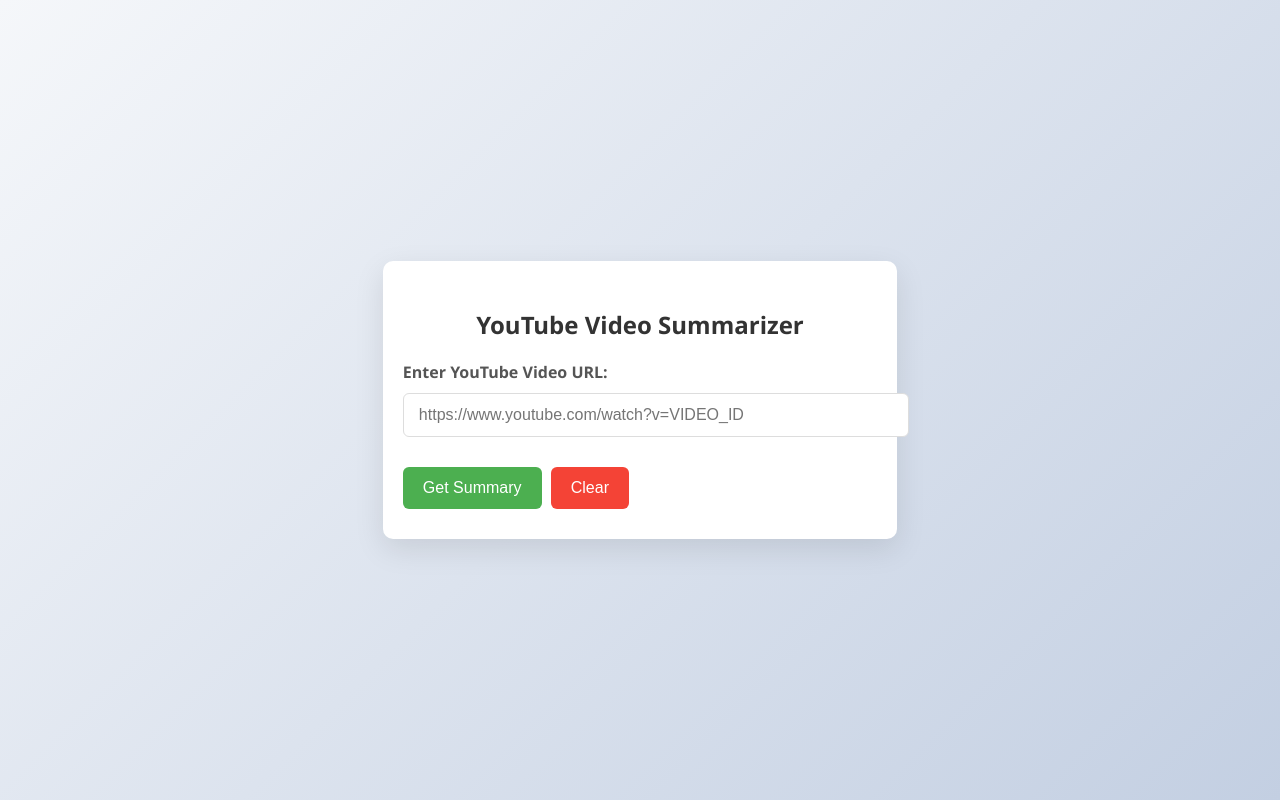
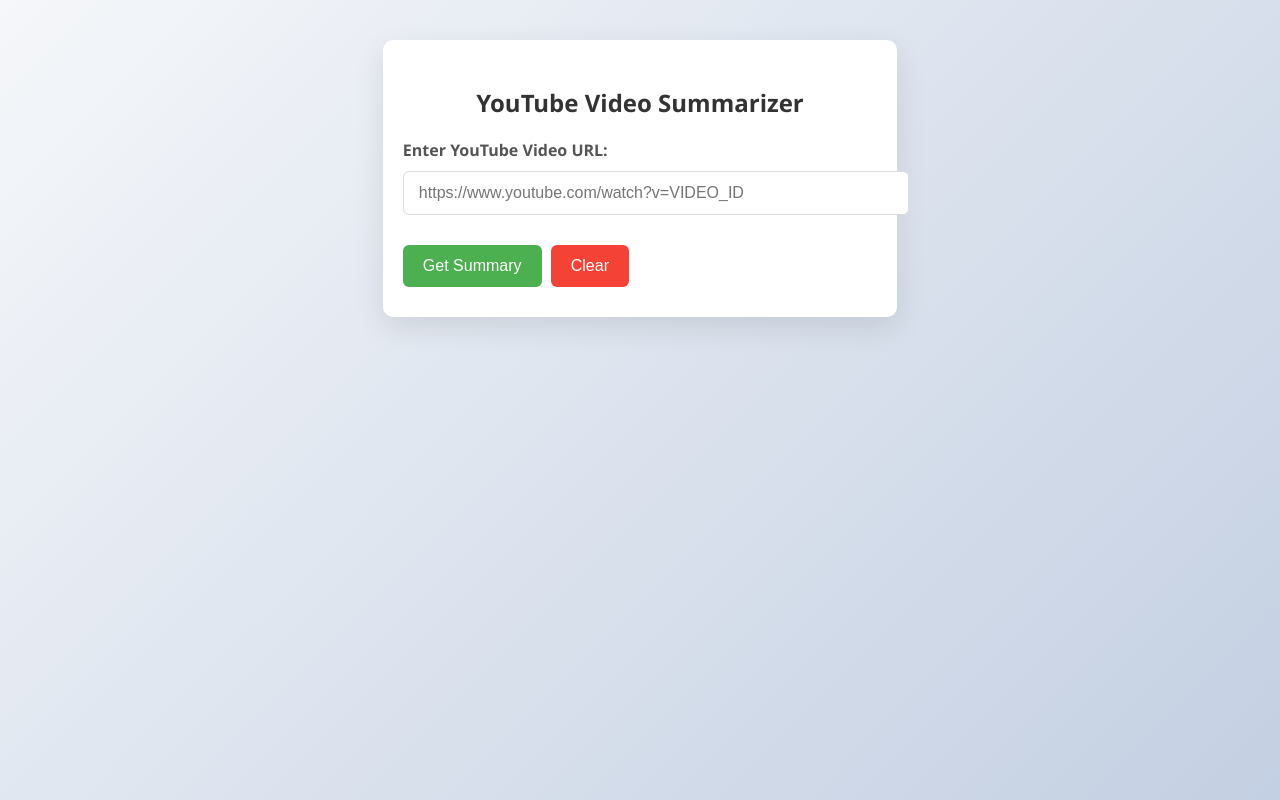
Before and after one commit to chinmaynaik-hub/Youtube-transcript-summarizer, a Flask app: page / in a window 1280 px wide. Run offline with Flask 3, Linux system fonts and the light colour scheme.

Commit message:
fix : cleared page overlapping issue in browser

```diff
--- a/static/styles.css
+++ b/static/styles.css
@@ -3,11 +3,12 @@ body {
     font-family: 'Segoe UI', Tahoma, Geneva, Verdana, sans-serif;
     background: linear-gradient(135deg, #f5f7fa, #c3cfe2);
     margin: 0;
-    padding: 0;
+    padding: 40px 20px;
     display: flex;
     justify-content: center;
-    align-items: center;
-    height: 100vh;
+    align-items: flex-start;
+    min-height: 100vh;
+    box-sizing: border-box;
 }
 
 .container {
```
